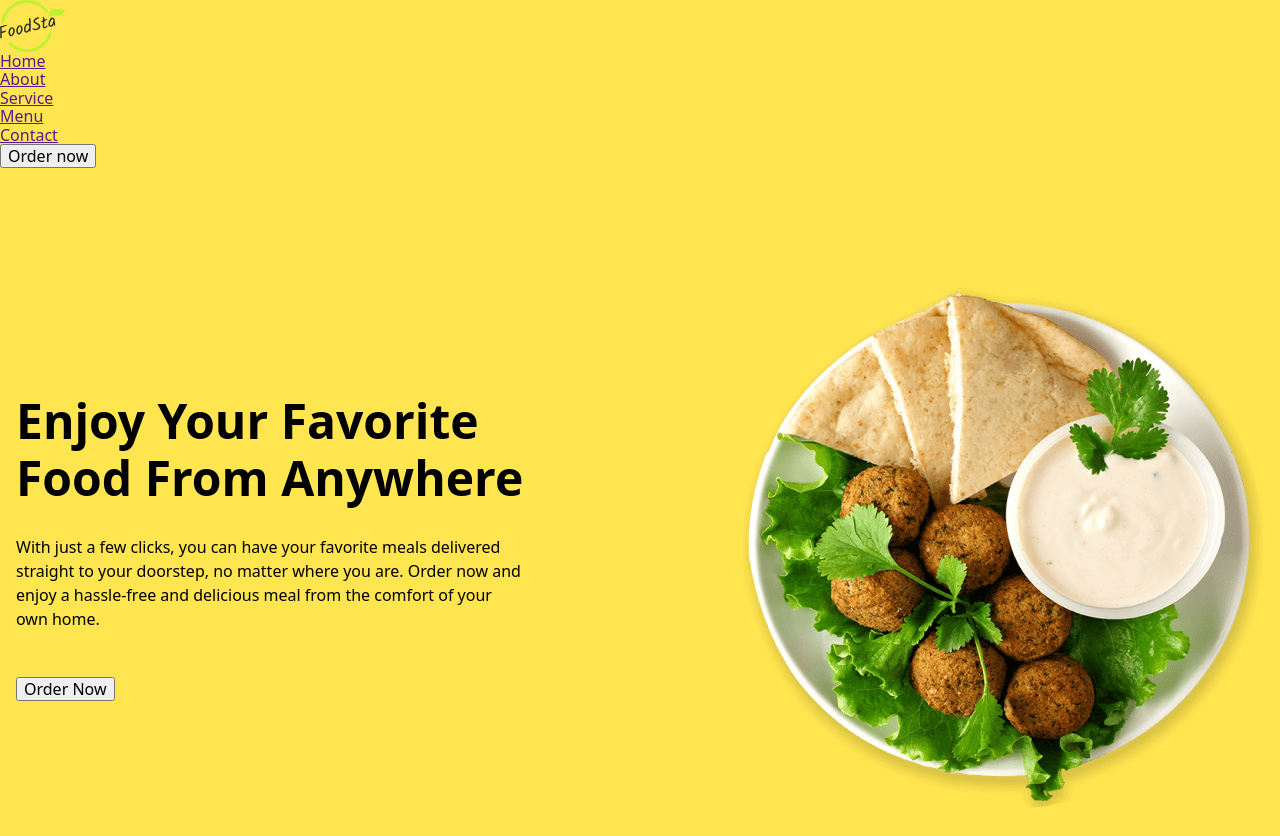
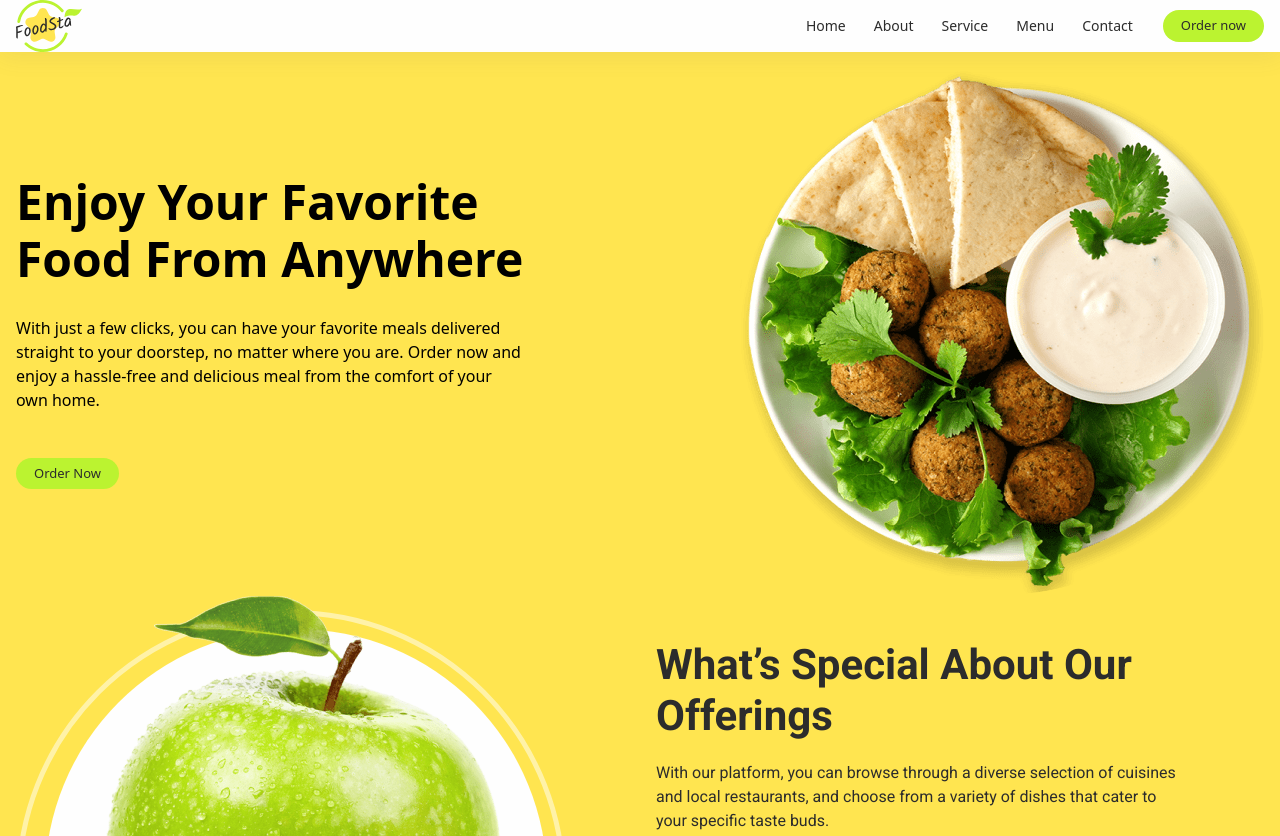
Before and after one commit to NataFilina/foodsta-team, a plain HTML site: page index.html in a window 1280 px wide. Shown: the top 836 px of the page. Drawn offline with nearby package versions, Linux system fonts and the light colour scheme.

Commit message:
Styles.css updated
Added styles for header section

```diff
--- a/css/styles.css
+++ b/css/styles.css
@@ -1,6 +1,6 @@
 /* common styles */
 body {
-    background-color: #FFE550;
+  background-color: #ffe550;
 }
 
 ul,
@@ -23,13 +23,11 @@ img {
 
 .container {
   width: 1280px;
-    padding: 99px 16px 79px 16px;
+  padding: 0 16px;
   margin: 0 auto;
 }
 
-
 /* -------------------------HERO --------------------------*/
-
 
 .hero {
   padding: 15px 0;
@@ -56,9 +54,63 @@ img {
   line-height: 150%;
 }
 
-.header-btn {}
+/* ---------------------------Header--------------------------- */
+.header-container {
+  display: flex;
+  align-items: center;
+  background: #fefefe;
+  box-shadow: 0px 4px 24px 0px rgba(105, 105, 105, 0.1);
+}
 
-.hero-btn {}
+.nav-list {
+  display: flex;
+  gap: 28px;
+}
+
+.nav-link {
+    display: block;
+    font-size: 14px;
+    color: #2c2c2c;
+    text-decoration: none;
+}
+
+.nav-link:hover,
+.nav-link:focus {
+  color: #bbf330;
+  font-weight: 700;
+  text-decoration-line: underline;
+}
+
+.logo {
+  margin-right: auto;
+}
+
+.navigation {
+  margin-right: 30px;
+}
+
+
+
+.header-btn {
+  cursor: pointer;
+  color: #2c2c2c;
+  font-size: 13px;
+  font-family: inherit;
+  font-weight: 500;
+  line-height: 150%;
+  background-color: #bbf330;
+  padding: 6px 18px;
+  border: none;
+  border-radius: 30px;
+}
+
+.header-btn:hover,
+.header-btn:focus {
+  background-color: #ffe450;
+}
+
+.hero-btn {
+}
 
 .hero-img {
   border: 26px solid var(--btn-hover);
@@ -71,9 +123,11 @@ img {
   gap: 90px;
 }
 
-.container-inform {}
+.container-inform {
+}
 
-.offerings {}
+.offerings {
+}
 
 .offerings-container-image-first {
   width: 550px;
@@ -87,7 +141,7 @@ img {
   width: 502px;
   height: 502px;
   border-radius: 50%;
-    background-color: #FEFEFE;
+  background-color: #fefefe;
   display: flex;
   justify-content: center;
   position: absolute;
@@ -98,7 +152,11 @@ img {
 .offerings-container-image-third {
   width: 252px;
   height: 87px;
-    fill: radial-gradient(50.00% 50.00% at 50.00% 50.00%, #2F583F 0%, rgba(105, 105, 105, 0.00) 100%);
+  fill: radial-gradient(
+    50% 50% at 50% 50%,
+    #2f583f 0%,
+    rgba(105, 105, 105, 0) 100%
+  );
   filter: blur(13px);
   position: absolute;
   bottom: 75px;
@@ -113,7 +171,7 @@ img {
 }
 
 .offerings-title {
-    color: #2C2C2C;
+  color: #2c2c2c;
   font-family: Roboto, sans-serif;
   font-size: 42px;
   line-height: 120%;
@@ -124,7 +182,7 @@ img {
 }
 
 .offerings-text {
-    color: #2C2C2C;
+  color: #2c2c2c;
   font-family: Roboto, sans-serif;
   line-height: 150%;
 
@@ -142,13 +200,14 @@ img {
   margin-bottom: 32px;
 }
 
-.offerings-item {}
+.offerings-item {
+}
 
 .svg-container {
   width: 48px;
   height: 48px;
   margin-bottom: 8px;
-    background-color: #FEFEFE;
+  background-color: #fefefe;
   border-radius: 50%;
   display: flex;
   justify-content: center;
@@ -156,20 +215,19 @@ img {
 }
 
 .offerings-icon {
-    fill: #7EB101;
+  fill: #7eb101;
 }
 
 .offerings-subtitle {
-    color: #2C2C2C;
+  color: #2c2c2c;
   font-size: 18px;
   line-height: 140%;
-
 
   margin-bottom: 16px;
 }
 
 .offerings-desc {
-    color: #2C2C2C;
+  color: #2c2c2c;
   font-family: Roboto, sans-serif;
   font-size: 14px;
   line-height: 150%;
@@ -177,15 +235,15 @@ img {
 }
 
 .offerings-btn {
-    color: #2C2C2C;
+  color: #2c2c2c;
   font-family: Roboto, sans-serif;
   font-size: 13px;
   font-weight: 500;
   line-height: 150%;
 
   border-radius: 30px;
-    border: 2px solid #7EB101;
-    background: #FFF;
+  border: 2px solid #7eb101;
+  background: #fff;
   min-width: 106px;
   padding: 10px 22px;
 
@@ -194,8 +252,8 @@ img {
 
 .offerings-btn:hover,
 .offerings-btn:focus {
-    border-color: #BBF330;
-    background-color: #BBF330;
+  border-color: #bbf330;
+  background-color: #bbf330;
 }
 
 /**
@@ -204,13 +262,17 @@ img {
   |============================
 */
 
-.favorites-section {}
+.favorites-section {
+}
 
-.favorites-container {}
+.favorites-container {
+}
 
-.favorites-title {}
+.favorites-title {
+}
 
-.fovorites-text {}
+.fovorites-text {
+}
 
 .favorites-list-wrap {
   display: flex;
@@ -220,6 +282,8 @@ img {
   list-style: none;
 }
 
-.favorites-item {}
+.favorites-item {
+}
 
-.favorites-image {}
+.favorites-image {
+}
--- a/index.html
+++ b/index.html
@@ -20,19 +20,21 @@
   <body>
   <!-- Header Svetlana-->
   <header>
-      <a href="./index.html"
-        ><img src="./img/logo.svg" alt="logo" width="66" height="52"
-      /></a>
-      <nav>
-        <ul>
-          <li><a href="">Home</a></li>
-          <li><a href="">About</a></li>
-          <li><a href="">Service</a></li>
-          <li><a href="">Menu</a></li>
-          <li><a href="">Contact</a></li>
-        </ul>
-      </nav>
-      <button type="button">Order now</button>
+      <div class="container header-container">
+        <a class="logo" href="./index.html"
+          ><img src="./img/logo.svg" alt="logo" width="66" height="52"
+        /></a>
+        <nav class="navigation">
+          <ul class="nav-list">
+            <li><a class="nav-link" href="">Home</a></li>
+            <li><a class="nav-link" href="">About</a></li>
+            <li><a class="nav-link" href="">Service</a></li>
+            <li><a class="nav-link" href="">Menu</a></li>
+            <li><a class="nav-link" href="">Contact</a></li>
+          </ul>
+        </nav>
+        <button class="header-btn" type="button">Order now</button>
+      </div>
     </header>
   <!-- Hero Ira-->
   <section class="hero">
```
Lines whose indentation alone changed are shown as unchanged.
